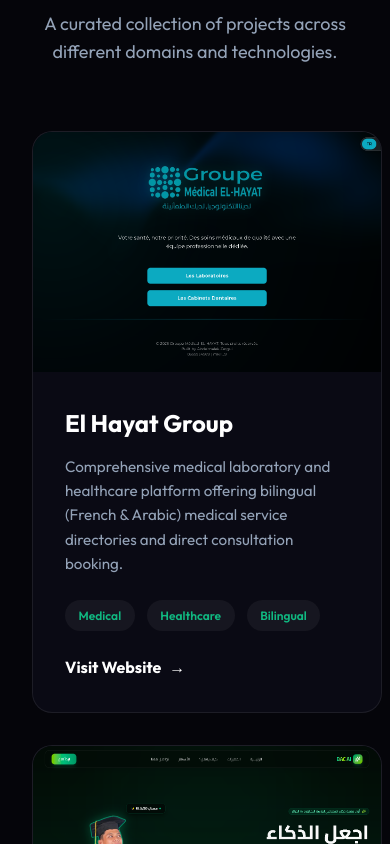
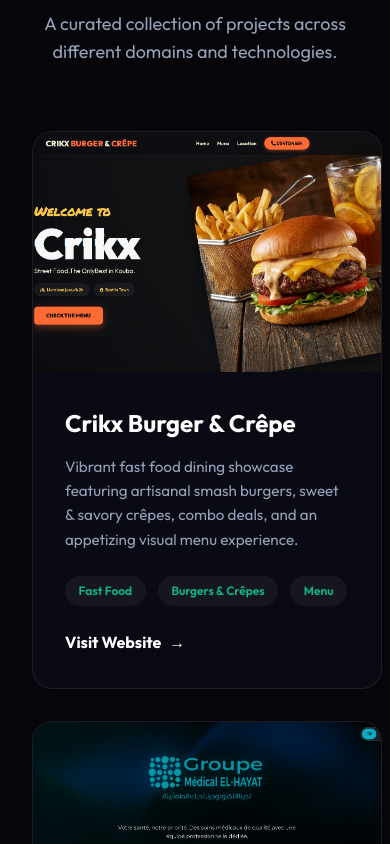
Before and after one commit to Mazex-dz/M4C-s-portfolio, a website: page index.html in a window 390 px wide. Shown: the part 2900-3744 px from the top of the page. Drawn offline with Linux system fonts and the light colour scheme.

Commit message:
Add files via upload

```diff
--- a/index.html
+++ b/index.html
@@ -370,6 +370,42 @@
             border-color: var(--accent-primary);
         }
 
+        .work-card.featured {
+            grid-column: 1 / -1;
+            display: flex;
+            flex-direction: row;
+        }
+
+        .work-card.featured .work-image {
+            width: 50%;
+            height: auto;
+            min-height: 350px;
+        }
+
+        .work-card.featured .work-content {
+            width: 50%;
+            display: flex;
+            flex-direction: column;
+            justify-content: center;
+            padding: 3rem;
+        }
+
+        @media (max-width: 768px) {
+            .work-card.featured {
+                flex-direction: column;
+            }
+            .work-card.featured .work-image,
+            .work-card.featured .work-content {
+                width: 100%;
+            }
+            .work-card.featured .work-image {
+                min-height: 240px;
+            }
+            .work-card.featured .work-content {
+                padding: 2rem;
+            }
+        }
+
         .work-image {
             height: 240px;
             overflow: hidden;
@@ -680,6 +716,25 @@
         </div>
 
         <div class="works-grid">
+            <!-- Featured Project: Crikx Burger & Crêpe -->
+            <div class="work-card featured" data-reveal>
+                <a href="https://crikx-burger-crepe-dz.netlify.app" target="_blank" rel="noopener noreferrer" class="work-image" style="display:block;">
+                    <img src="assets/proj_crikx_burger.png" alt="Crikx Burger & Crêpe">
+                </a>
+                <div class="work-content">
+                    <h3 class="work-title">Crikx Burger & Crêpe</h3>
+                    <p class="work-desc">Vibrant fast food dining showcase featuring artisanal smash burgers, sweet & savory crêpes, combo deals, and an appetizing visual menu experience.</p>
+                    <div class="work-tags">
+                        <span class="work-tag">Fast Food</span>
+                        <span class="work-tag">Burgers & Crêpes</span>
+                        <span class="work-tag">Menu</span>
+                    </div>
+                    <a href="https://crikx-burger-crepe-dz.netlify.app" target="_blank" rel="noopener noreferrer" class="work-link">
+                        Visit Website <span>&rarr;</span>
+                    </a>
+                </div>
+            </div>
+
             <!-- Project 1: El Hayat Group -->
             <div class="work-card" data-reveal>
                 <a href="https://el-hayat.com/" target="_blank" rel="noopener noreferrer" class="work-image" style="display:block;">
@@ -775,24 +830,7 @@
                 </div>
             </div>
 
-            <!-- Project 6: Crikx Burger & Crêpe -->
-            <div class="work-card" data-reveal>
-                <a href="https://crikx-burger-crepe-dz.netlify.app" target="_blank" rel="noopener noreferrer" class="work-image" style="display:block;">
-                    <img src="assets/proj_crikx_burger.png" alt="Crikx Burger & Crêpe">
-                </a>
-                <div class="work-content">
-                    <h3 class="work-title">Crikx Burger & Crêpe</h3>
-                    <p class="work-desc">Vibrant fast food dining showcase featuring artisanal smash burgers, sweet & savory crêpes, combo deals, and an appetizing visual menu experience.</p>
-                    <div class="work-tags">
-                        <span class="work-tag">Fast Food</span>
-                        <span class="work-tag">Burgers & Crêpes</span>
-                        <span class="work-tag">Menu</span>
-                    </div>
-                    <a href="https://crikx-burger-crepe-dz.netlify.app" target="_blank" rel="noopener noreferrer" class="work-link">
-                        Visit Website <span>&rarr;</span>
-                    </a>
-                </div>
-            </div>
+
 
             <!-- Project 7: SoloSolution -->
             <div class="work-card" data-reveal>
```
